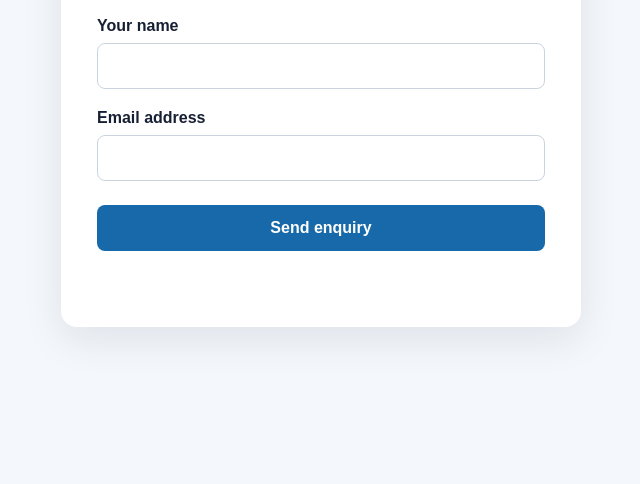
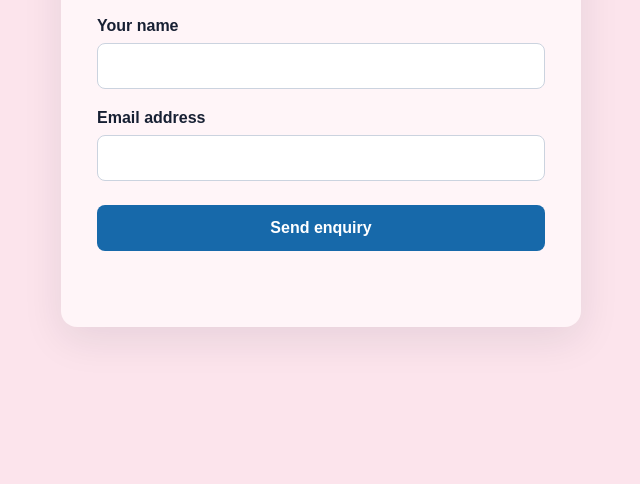
Before and after one commit to TechWorld707/jenkins-pipeline, a plain HTML site: page app/frontend/index.html in a window 1280 px wide. Shown: the part 316-800 px from the top of the page, without its empty margins (319-959 px from the left). Drawn offline with Linux system fonts and the light colour scheme.

Commit message:
Feat/pink release rollback (#51)
* Add separate production-only Jenkins pipeline

* Fix production Terraform SSM metadata permission

* Remove retired collector from production-only deployments

* Add pink frontend release for rollback exercise

```diff
--- a/app/frontend/index.html
+++ b/app/frontend/index.html
@@ -6,10 +6,10 @@
   <meta name="description" content="Contact WebTech Technologies for an enquiry.">
   <title>WebTech Technologies | Enquiry</title>
   <style>
-    :root { color-scheme: light; font-family: Arial, sans-serif; color: #172033; background: #f4f7fb; }
+    :root { color-scheme: light; font-family: Arial, sans-serif; color: #172033; background: #fce4ec; }
     * { box-sizing: border-box; }
     body { margin: 0; min-height: 100vh; display: grid; place-items: center; padding: 24px; }
-    main { width: min(100%, 520px); background: white; border-radius: 16px; padding: 36px; box-shadow: 0 12px 40px #17203318; }
+    main { width: min(100%, 520px); background: #fff5f8; border-radius: 16px; padding: 36px; box-shadow: 0 12px 40px #17203318; }
     .brand { color: #1769aa; font-size: .9rem; font-weight: 700; letter-spacing: .12em; text-transform: uppercase; }
     h1 { margin: 12px 0; font-size: clamp(2rem, 6vw, 2.8rem); }
     p { color: #566176; line-height: 1.6; }
```
Also changed, not shown: 1 other file.
